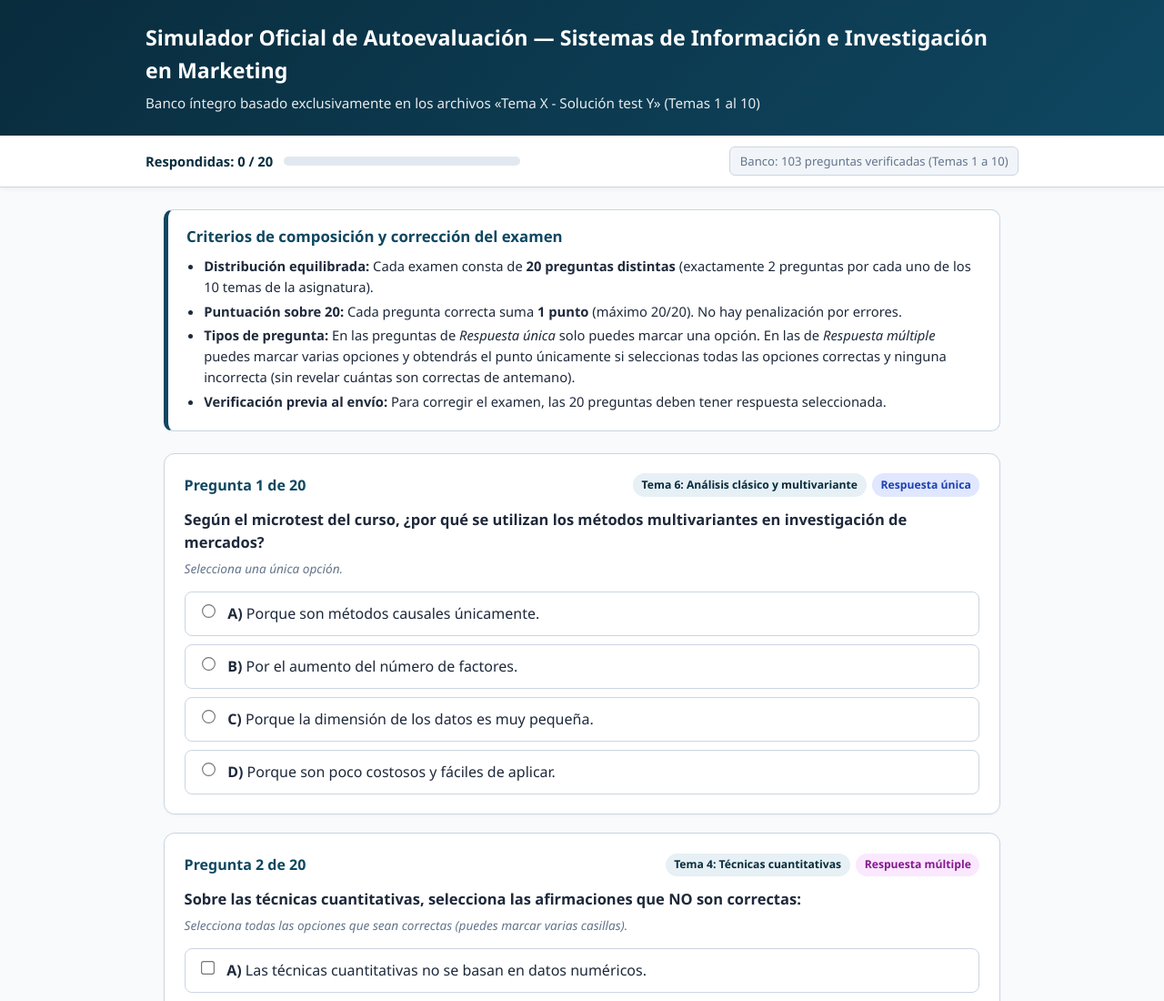
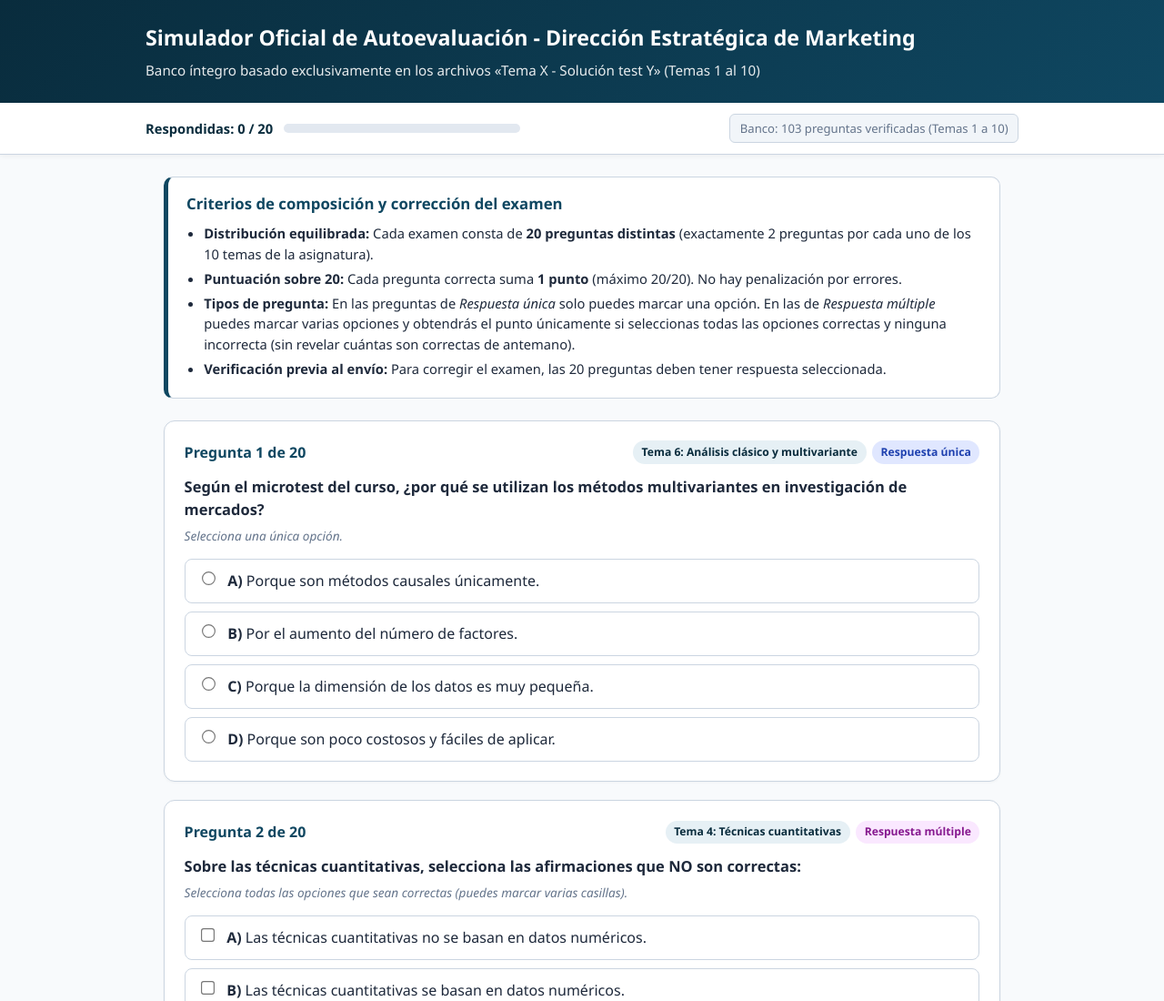
Before and after one commit to greatpax/examen-direccion-extrategica, a plain HTML site: page index.html in a window 1280 px wide. Shown: the top 1100 px of the page at 91% size. Drawn offline with Linux system fonts and the light colour scheme.

Commit message:
Add files via upload

```diff
--- a/index.html
+++ b/index.html
@@ -3,7 +3,7 @@
 <head>
   <meta charset="UTF-8">
   <meta name="viewport" content="width=device-width, initial-scale=1.0">
-  <title>Simulador de Examen Final - Sistemas de Información e Investigación en Marketing</title>
+  <title>Simulador de Examen Final - Dirección Estratégica de Marketing</title>
   <style>
     :root {
       --primary: #0f4761;
@@ -356,7 +356,7 @@
 
 <header>
   <div class="container">
-    <h1>Simulador Oficial de Autoevaluación — Sistemas de Información e Investigación en Marketing</h1>
+    <h1>Simulador Oficial de Autoevaluación - Dirección Estratégica de Marketing</h1>
     <p>Banco íntegro basado exclusivamente en los archivos «Tema X - Solución test Y» (Temas 1 al 10)</p>
   </div>
 </header>
```
